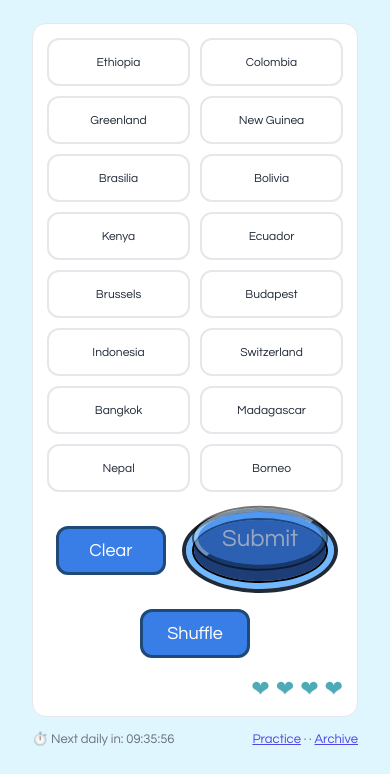
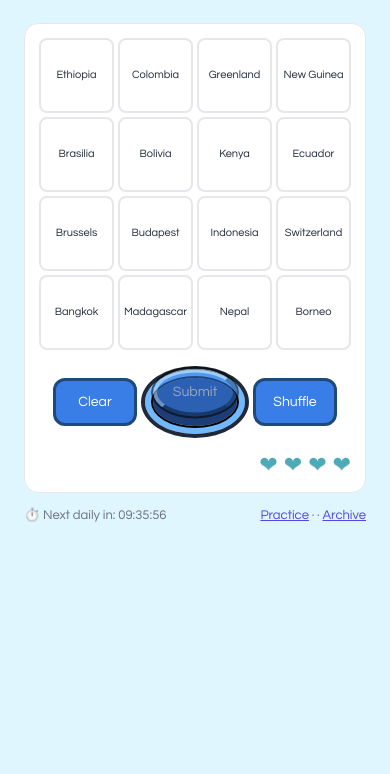
Before and after one commit to markapaa/geoquads-demo, a plain HTML site: page index.html in a window 390 px wide. Shown: the part 70-844 px from the top of the page. Drawn offline with Linux system fonts and the light colour scheme.

Commit message:
Update style.css

```diff
--- a/style.css
+++ b/style.css
@@ -223,3 +223,53 @@ button {
     font-size: 11px;
   }
 }
+
+/* === Compact 4×4 σε μικρές οθόνες === */
+@media (max-width: 420px) {
+  .wrap {
+    padding-left: 8px;
+    padding-right: 8px;
+  }
+
+  /* ΠΑΝΤΑ 4 στήλες στο κινητό */
+  .grid {
+    grid-template-columns: repeat(4, 1fr) !important;
+    gap: 4px;
+  }
+
+  .cell {
+    /* πιο «σφιχτά» tiles */
+    padding: 4px 2px;
+    font-size: 11px;
+    line-height: 1.1;
+    border-radius: 8px;
+
+    /* να γίνουν τετράγωνα και μικρά */
+    min-height: auto !important;
+    aspect-ratio: 1 / 1;
+
+    /* σπάσιμο λέξεων για να μη “πετάγονται” έξω */
+    word-break: break-word;
+    hyphens: auto;
+  }
+
+  /* πιο μικρό κείμενο στις μπάρες */
+  .bar .items { font-size: 12px; }
+
+  /* κουμπιά πιο compact και κεντρικά */
+  .controls { gap: 8px; }
+  .btn-secondary, .button {
+    min-width: 84px;
+    padding: 10px 12px;
+    font-size: 14px;
+  }
+}
+
+/* ακόμη πιο σφιχτά για πολύ μικρά πλάτη */
+@media (max-width: 360px) {
+  .grid { gap: 3px; }
+  .cell {
+    font-size: 10px;
+    padding: 3px 2px;
+  }
+}
```
